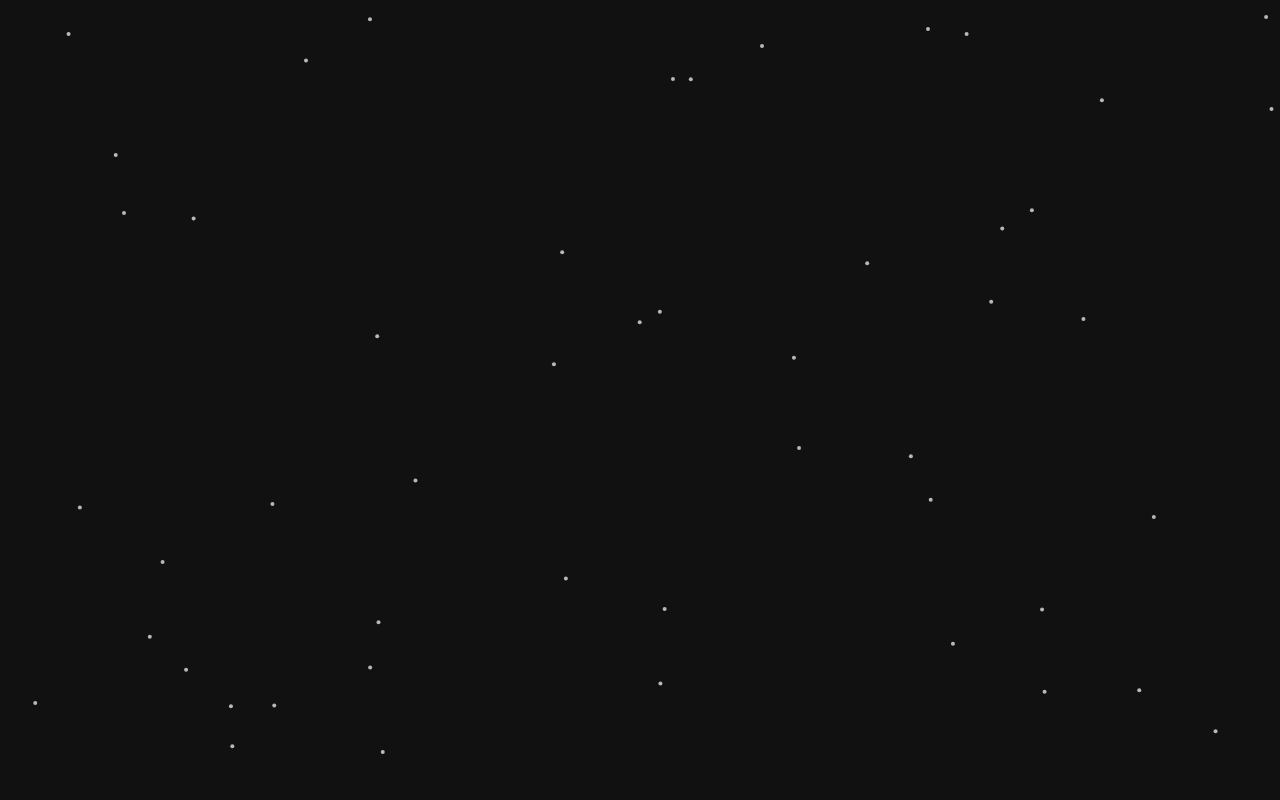
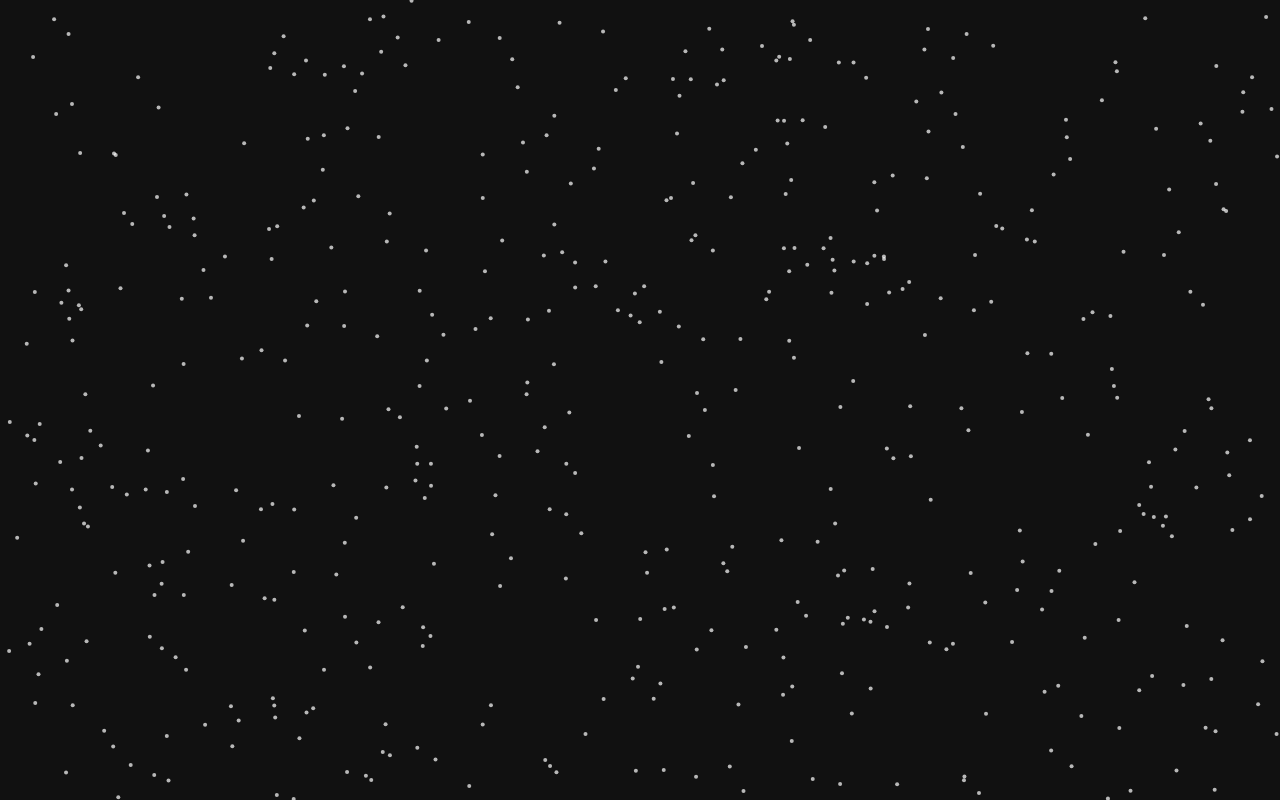
Before and after one commit to VerticalAISolutions/VAIS, a plain HTML site: page index.html in a window 1280 px wide. Drawn offline with Linux system fonts and the light colour scheme.

Commit message:
Update index.html

```diff
--- a/index.html
+++ b/index.html
@@ -17,7 +17,7 @@ canvas.width = window.innerWidth;
 canvas.height = window.innerHeight;
 
 let particles = [];
-const numParticles = 50; // Adjust for performance
+const numParticles = 500; // Adjust for performance
 
 function Particle(x, y) {
     this.x = x;
```
